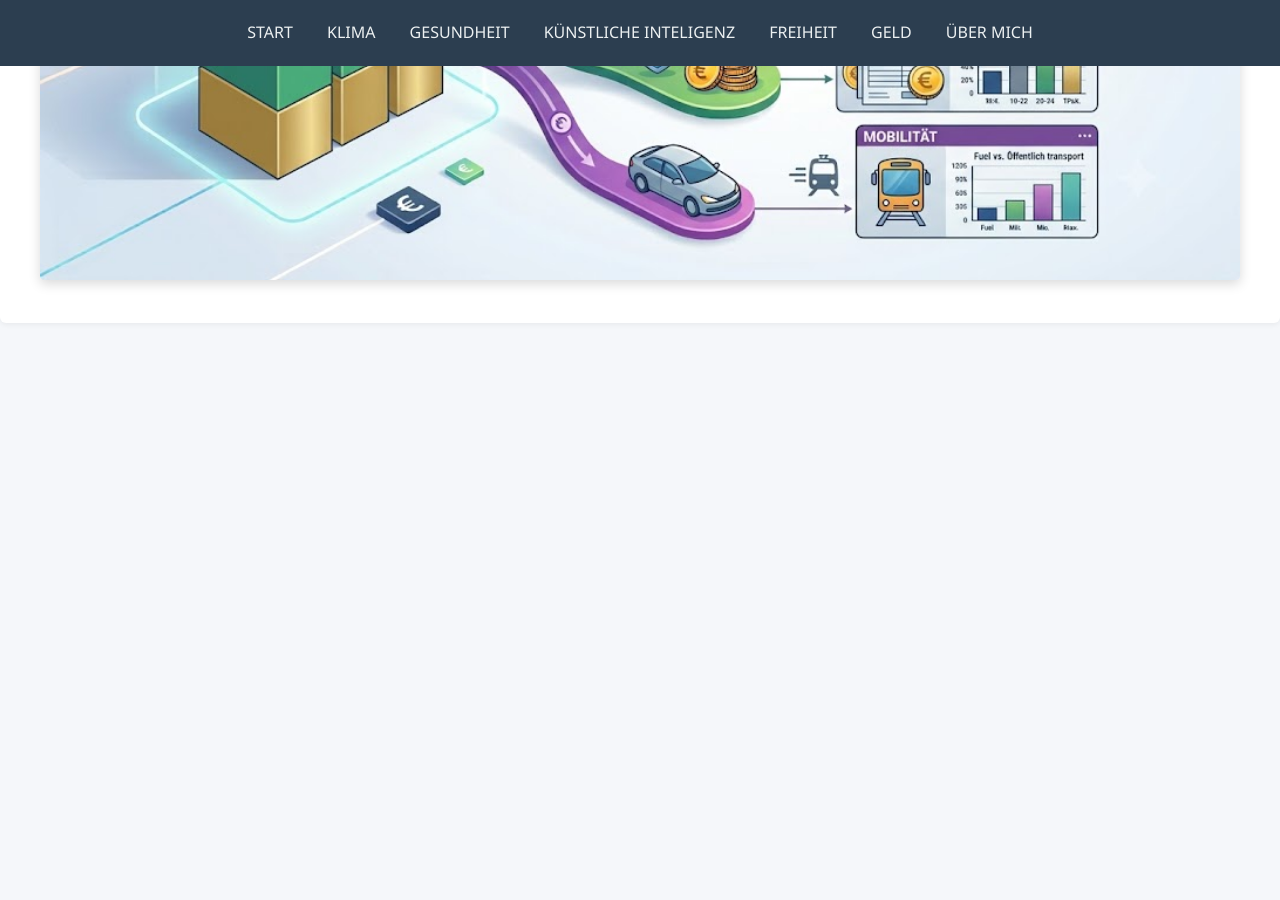
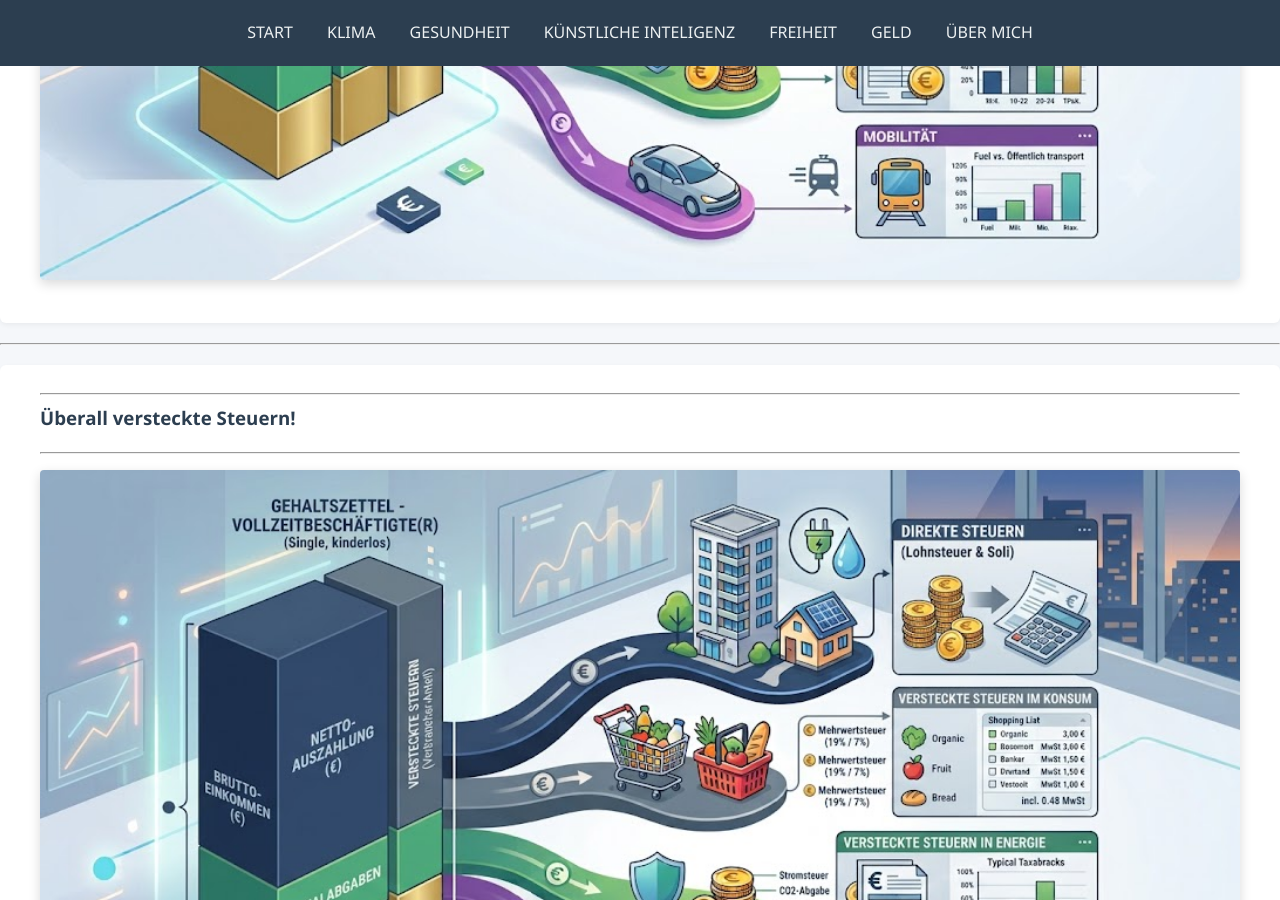
Before and after one commit to TheGermanTruth/TheGermanTruth, a Jekyll site: the page built from geld.md, in a window 1280 px wide and 900 px high, scrolled down 2616 px. Built offline with Jekyll 4.4.1, drawn with Linux system fonts in a browser that asks for light colours; before the commit the page ends 2959 px from its top, so only the background shows below that.

Commit message:
Update geld.md

```diff
--- a/geld.md
+++ b/geld.md
@@ -24,3 +24,19 @@
 ![AUSGABEN]({{ '/images/abfluss.jpg' | relative_url }}){: .shadow-img width="100%"}
 
 </div>
+
+---
+
+<div class="section one-column" markdown="1">
+
+---
+### Überall versteckte Steuern!
+---
+
+![Versteckte Steuern]({{ '/images/steuern5.jpg' | relative_url }}){: .shadow-img width="100%"}
+
+</div>
+
+---
+
+---
```
